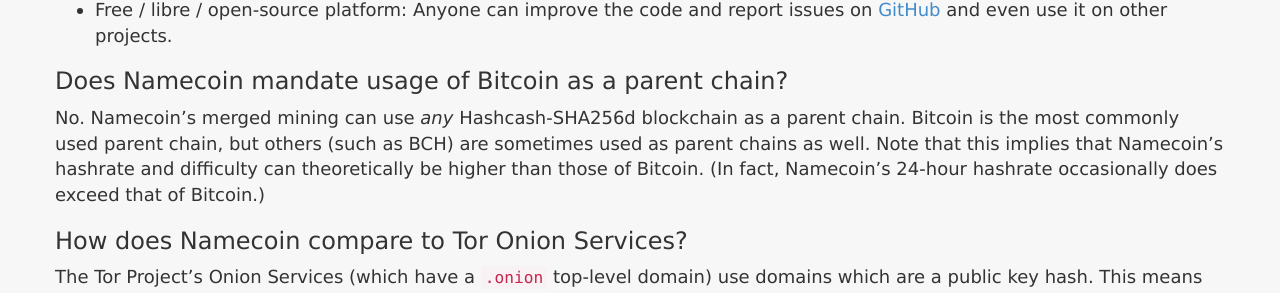
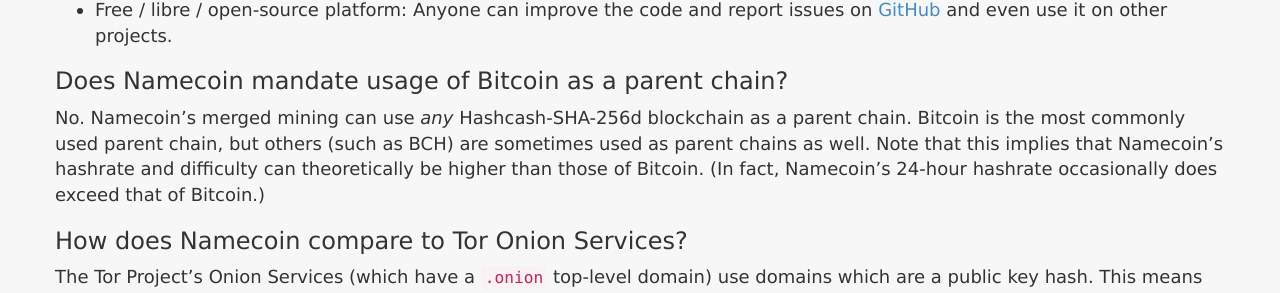
Before and after one commit to JeremyRand/namecoin.org, a Jekyll site: the page built from docs/faq/index.md, in a window 1280 px wide and 900 px high, scrolled down 7918 px. Shown: the part 153-446 px from the top of the window. Built offline with Jekyll 4.4.1, drawn with Linux system fonts in a browser that asks for light colours; some of the changed text lies outside the part shown.

Commit message:
FAQ: Use canonical hyphenation of SHA-256d

```diff
--- a/docs/faq/index.md
+++ b/docs/faq/index.md
@@ -178,7 +178,7 @@ In general, the Namecoin developers attempt to minimize our patchset against Bit
 
 ### Does Namecoin mandate usage of Bitcoin as a parent chain?
 
-No.  Namecoin's merged mining can use *any* Hashcash-SHA256d blockchain as a parent chain.  Bitcoin is the most commonly used parent chain, but others (such as BCH) are sometimes used as parent chains as well.  Note that this implies that Namecoin's hashrate and difficulty can theoretically be higher than those of Bitcoin.  (In fact, Namecoin's 24-hour hashrate occasionally does exceed that of Bitcoin.)
+No.  Namecoin's merged mining can use *any* Hashcash-SHA-256d blockchain as a parent chain.  Bitcoin is the most commonly used parent chain, but others (such as BCH) are sometimes used as parent chains as well.  Note that this implies that Namecoin's hashrate and difficulty can theoretically be higher than those of Bitcoin.  (In fact, Namecoin's 24-hour hashrate occasionally does exceed that of Bitcoin.)
 
 ### How does Namecoin compare to Tor Onion Services?
 
@@ -222,7 +222,7 @@ Below is a comparison table of Namecoin and Blockstack (with Bitcoin added for r
 | **Scalability (required incoming bandwidth for read operations, headers-only node)** | ~1 kB to ~10 kB per ~10 minutes, plus a Merkle branch per read operation | Headers-only nodes not possible | 80 B per ~10 minutes |
 | **Consensus codebase** | Fork of Bitcoin Core with minimal changes (primarily merged mining and 3 new opcodes for altering a name database). | Codebase built by Blockstack developers. | Bitcoin Core. |
 | **Blockchain type** | Is a sidechain (merge-mined with Bitcoin). | Developers have [stated](https://web.archive.org/web/20160310134327/https://blockstack.org/blockstack.pdf) that "the community needs to look into side chains" because Blockstack's design won't scale well. | Bitcoin. |
-| **Parent blockchain agility** | Bitcoin is the de facto parent chain.  If Bitcoin is attacked, dies out, or has other issues, miners can use a different Hashcash-SHA256d parent chain without requiring any changes in Namecoin's consensus rules (this worked in practice when "Bitcoin Cash" forked from Bitcoin).  Non-Hashcash-SHA256d parent chains could be adopted via a hardfork. | Bitcoin is the enforced parent chain.  Using any non-Bitcoin parent chain requires a hardfork. | No parent chain. |
+| **Parent blockchain agility** | Bitcoin is the de facto parent chain.  If Bitcoin is attacked, dies out, or has other issues, miners can use a different Hashcash-SHA-256d parent chain without requiring any changes in Namecoin's consensus rules (this worked in practice when "Bitcoin Cash" forked from Bitcoin).  Non-Hashcash-SHA-256d parent chains could be adopted via a hardfork. | Bitcoin is the enforced parent chain.  Using any non-Bitcoin parent chain requires a hardfork. | No parent chain. |
 | **Data storage** | Choice between blockchain (similar threat model to Bitcoin; resistance to censorship is enforced as a consensus rule) and external storage (lower transaction fees, higher scalability).  External DNS storage currently supports nameservers (threat model is DNSSEC with user-supplied keys; the DNSSEC keys have similar threat model to Bitcoin).  External identity storage currently supports OpenPGP keyservers. | Required external storage; consensus rules do not enforce resistance to censorship. | Blockchain; resistance to censorship is enforced as a consensus rule. |
 | **Namespace creation pricing** | Creating namespaces is open to all users, free of charge. | Creating a desirable namespace [costs a large amount of money](https://github.com/blockstack/blockstack-core/blob/40f3bd7ed38a7d0536b9156275e4433aec14576b/blockstack/lib/config.py#L428) (0.4 BTC minimum; 40 BTC for a 2-character namespace). | N/A. |
 | **Name pricing and name length** | All names have equal registration price. | Name registration price deterministically depends on length, character usage, and namespace. | N/A. |
```
